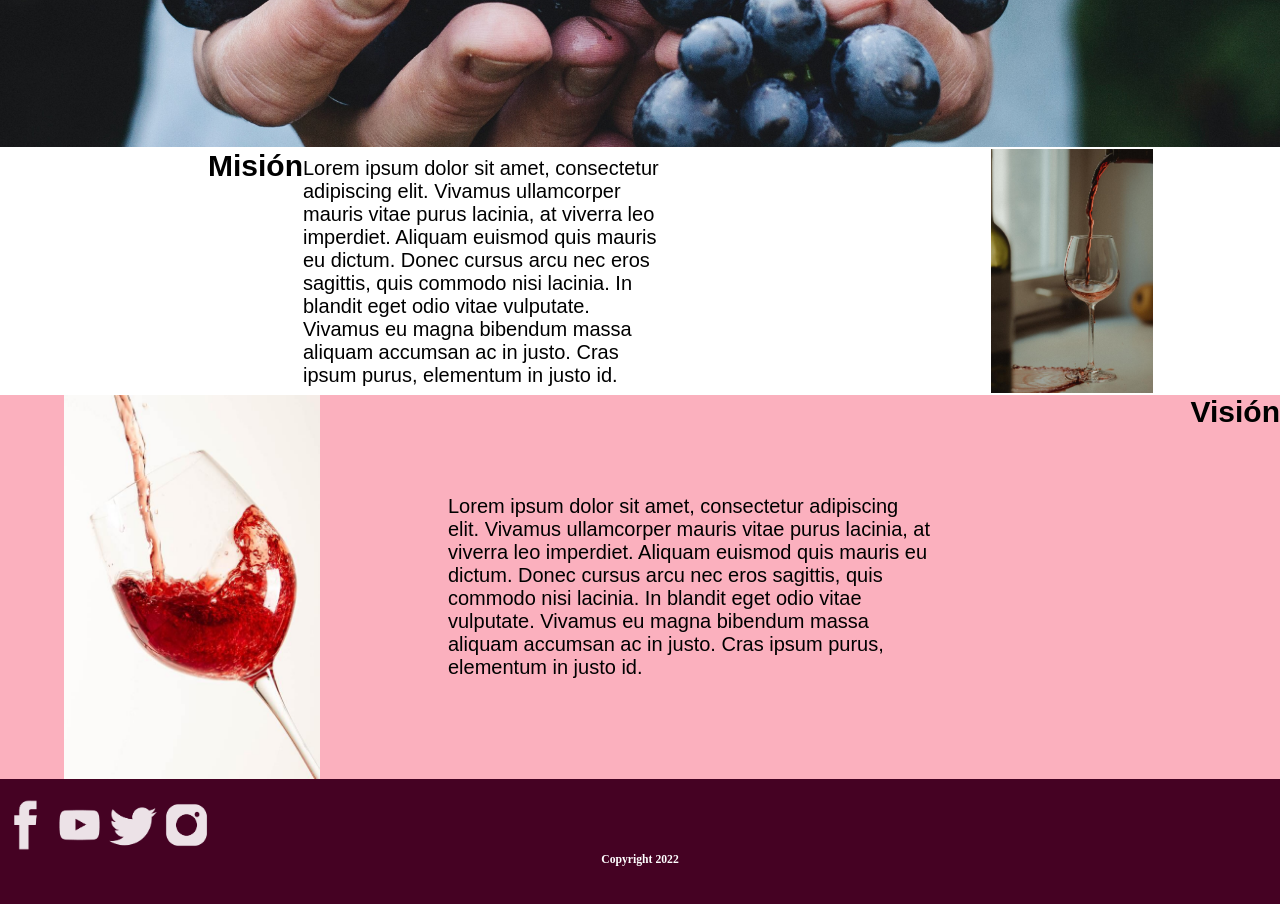
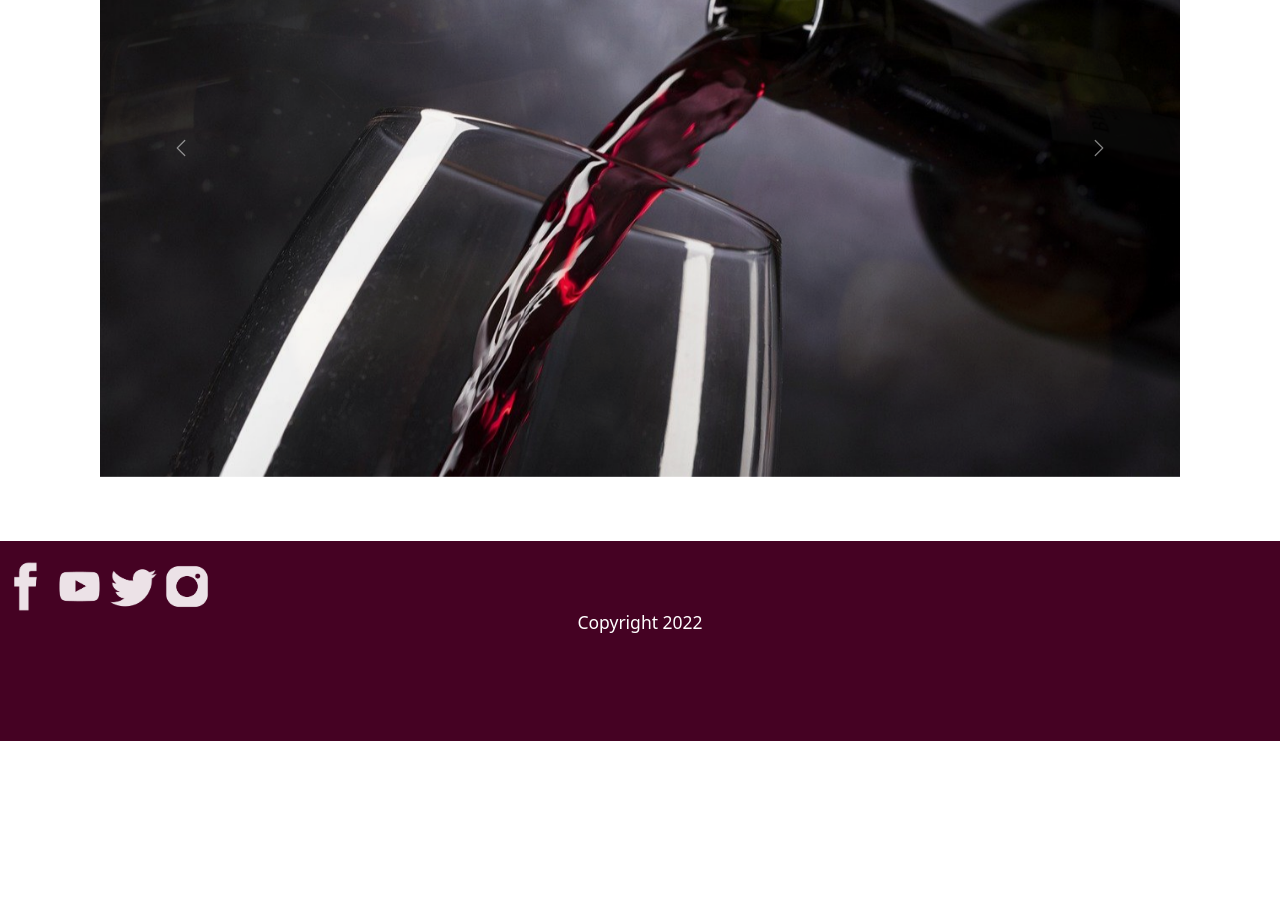
Before and after one commit to barbidasil/The-Wine-Route---BarbaraDaSilva, a plain HTML site: page index.html in a window 1280 px wide. Shown: the part 460-1364 px from the top of the page. After the commit the page ends 1201 px from the top, so only its background shows below. Drawn offline with nearby package versions, Linux system fonts and the light colour scheme.

Commit message:
bootstrap

```diff
--- a/css/main.css
+++ b/css/main.css
@@ -26,7 +26,7 @@ nav ul li {
 .container__grid{
     display: grid;
     grid-template-columns: repeat(2, 1fr);
-    grid-template-rows: repeat(3, auto);
+    grid-template-rows: repeat(4, auto);
     width: 100%;
 
 
@@ -75,6 +75,14 @@ nav ul li:hover{
     grid-column: 1/3;
     grid-row: 2/3;
 
+}
+
+
+.carousel{
+    grid-column: 1/3;
+    max-width: 1080px;
+    margin: 0 auto;
+    padding-bottom: 5%;
 }
 
 /*MISION*/
@@ -153,7 +161,7 @@ nav ul li:hover{
 
 .footer{
     grid-column: 1/3;
-    grid-row: 3/4;
+    grid-row: 4/5;
     background-color: #450223;
     height: 25vh;
 }
@@ -552,6 +560,18 @@ nav ul li:hover{
 
 /******CONTACTO******/
 
+
+.texto__form{
+    padding: 5% 0 10% 0;
+}
+
+.form__experiencia{
+    padding-bottom: 20%;
+}
+
+
+
+
 .container__grid3{
     display: grid;
     grid-template-columns: repeat(2, 1fr);
@@ -575,7 +595,6 @@ nav ul li:hover{
     margin: 0 auto;
     display: flex;
     flex-direction: column;
-
 
 }
 
--- a/index.html
+++ b/index.html
@@ -5,12 +5,14 @@
     <meta charset="UTF-8">
     <meta http-equiv="X-UA-Compatible" content="IE=edge">
     <meta name="viewport" content="width=device-width, initial-scale=1.0">
+    <link href="https://cdn.jsdelivr.net/npm/bootstrap@5.1.3/dist/css/bootstrap.min.css" rel="stylesheet" integrity="sha384-1BmE4kWBq78iYhFldvKuhfTAU6auU8tT94WrHftjDbrCEXSU1oBoqyl2QvZ6jIW3" crossorigin="anonymous">
     <link rel="stylesheet" href="./css/main.css">
     <link rel="shortcut icon" href="./source/img/logofavicon.png" type=image/x-icon*> <title>The Wine Route</title>
 </head>
 
 <body>
     <section class="container__grid">
+
         <header class="header">
 
             <div class="logo">
@@ -29,60 +31,34 @@
             </nav>
         </header>
 
-        <main class="main">
-
-            <div class="banner">
-                    <img src="./source/img/header.jpg" alt="bannerheader" >
-            </div>
-
-            <span class="mision__container">
-
-                <div class="mision__title" >
-                    <h1 >Misión</h1>
-                </div>
-
-                <p class="mision__text">Lorem ipsum dolor sit amet, consectetur adipiscing elit. Vivamus
-                    ullamcorper mauris vitae purus
-                    lacinia,
-                    at
-                    viverra leo imperdiet. Aliquam euismod quis mauris eu dictum. Donec cursus arcu nec eros
-                    sagittis,
-                    quis
-                    commodo
-                    nisi lacinia. In blandit eget odio vitae vulputate. Vivamus eu magna bibendum massa aliquam
-                    accumsan
-                    ac
-                    in
-                    justo. Cras ipsum purus, elementum in justo id.</p>
-
-                    <div class="img__mision">
-                <img src="./source/img/vinoSirviendo.jpg" alt="vinoSirviendo" class="misionimg">
-                    </div>
-                </span>
-
-            <div class="vision__container">
-
-                <h2 class="vision__tittle">Visión</h2>
-
-                <p class="vision__text">Lorem ipsum dolor sit amet, consectetur adipiscing elit. Vivamus
-                    ullamcorper mauris vitae purus
-                    lacinia,
-                    at
-                    viverra leo imperdiet. Aliquam euismod quis mauris eu dictum. Donec cursus arcu nec eros
-                    sagittis,
-                    quis
-                    commodo
-                    nisi lacinia. In blandit eget odio vitae vulputate. Vivamus eu magna bibendum massa aliquam
-                    accumsan
-                    ac
-                    in
-                    justo. Cras ipsum purus, elementum in justo id.</p>
 
 
-                <img src="./source/img/wineglass.jpg" alt="copa" class="imgcopa">
-            </div>
 
-        </main>
+        </div>
+
+            <div id="carouselExampleFade" class="carousel slide carousel-fade" data-bs-ride="carousel">
+                <div class="carousel-inner">
+                  <div class="carousel-item active">
+                    <img src="./source/img/carousel1.jpg" class="d-block w-100" alt="Imagen1">
+                  </div>
+                  <div class="carousel-item">
+                    <img src="./source/img/carousel2.jpg" class="d-block w-100" alt="Imagen2">
+                  </div>
+                  <div class="carousel-item">
+                    <img src="./source/img/carousel5.jpg" class="d-block w-100" alt="Imagen5">
+                  </div>
+                </div>
+                <button class="carousel-control-prev" type="button" data-bs-target="#carouselExampleFade" data-bs-slide="prev">
+                  <span class="carousel-control-prev-icon" aria-hidden="true"></span>
+                  <span class="visually-hidden">Anterior</span>
+                </button>
+                <button class="carousel-control-next" type="button" data-bs-target="#carouselExampleFade" data-bs-slide="next">
+                  <span class="carousel-control-next-icon" aria-hidden="true"></span>
+                  <span class="visually-hidden">Siguiente</span>
+                </button>
+              </div>
+
+
     <!-- Termina misión y visión con los links a aboutus -->
     <!-- Comienza footer con RRSS y Copyright -->
     <footer class="footer">
@@ -101,7 +77,10 @@
             <h3>Copyright 2022</h3>
         </div>
     </footer>
-    </section>
+
+</section>
+    <script src="https://cdn.jsdelivr.net/npm/bootstrap@5.1.3/dist/js/bootstrap.bundle.min.js" integrity="sha384-ka7Sk0Gln4gmtz2MlQnikT1wXgYsOg+OMhuP+IlRH9sENBO0LRn5q+8nbTov4+1p" crossorigin="anonymous"></script>
+
 </body>
 
 </html>
```
Also changed, not shown: source/views/contacto.html (+28 -23 lines), source/img/carousel1.jpg (added), source/img/carousel2.jpg (added), source/img/carousel3.jpg (added), source/img/carousel4.jpg (added), source/img/carousel5.jpg (added), source/img/carousel6.jpg (added), source/img/carousel7.jpg (added).
